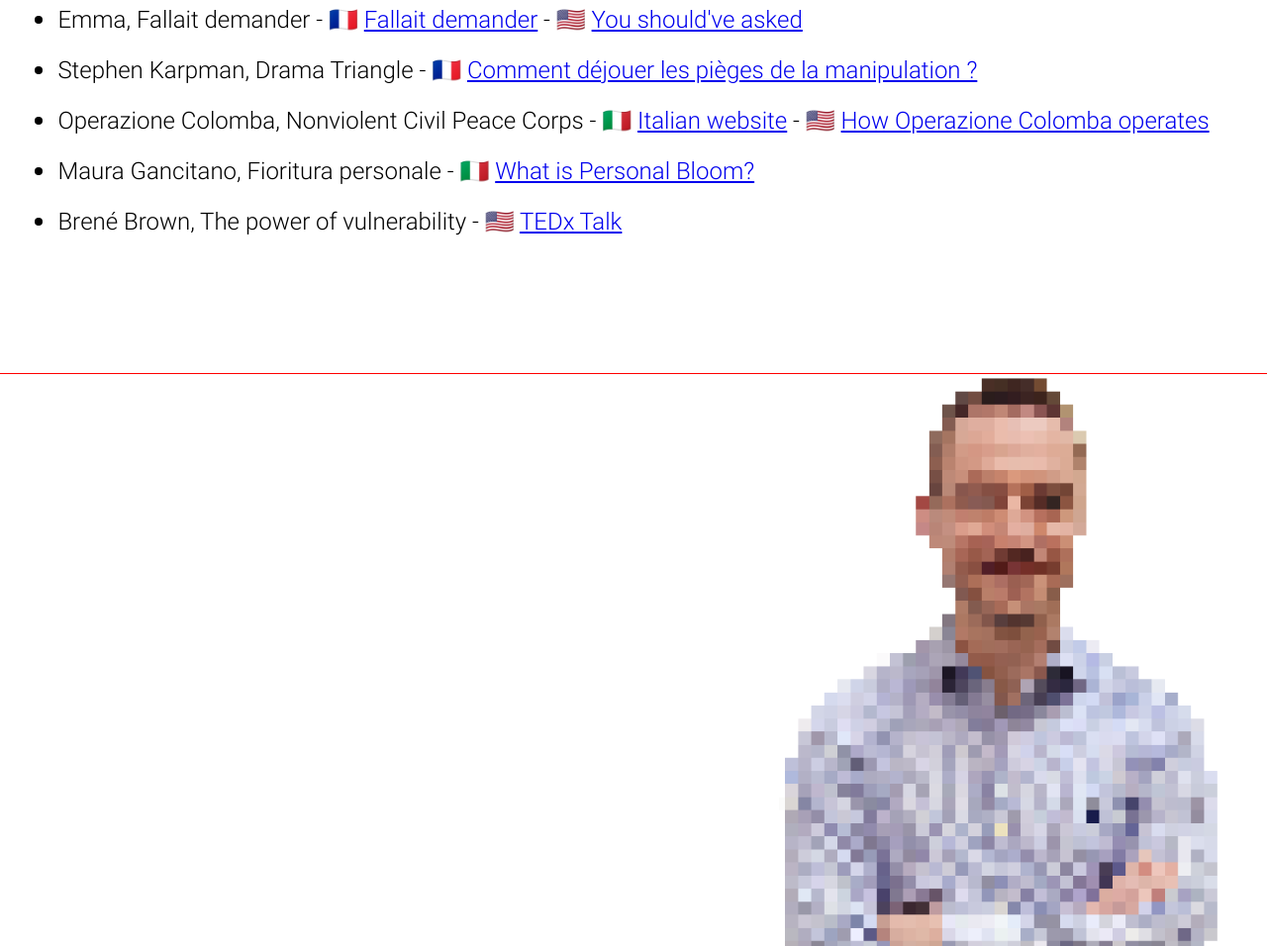
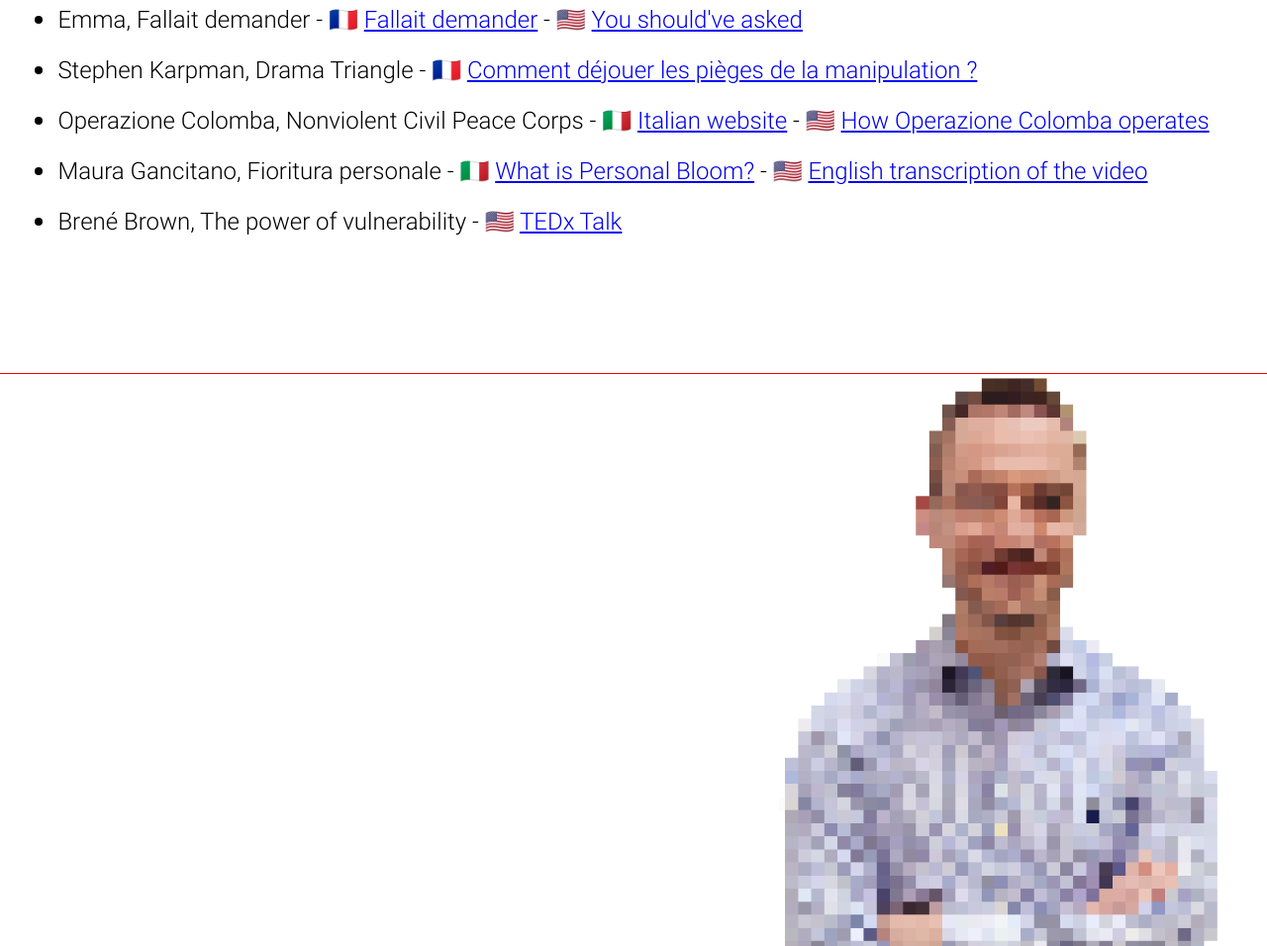
Before and after one commit to marcozampini/ironhack-morning-sunshine, a plain HTML site: page index.html in a window 1280 px wide. Shown: the part 8422-9378 px from the top of the page at 99% size. Drawn offline with Linux system fonts and the light colour scheme.

Commit message:
Add link to personal bloom transcription

```diff
--- a/index.html
+++ b/index.html
@@ -145,6 +145,12 @@
               href="https://www.youtube.com/watch?v=Q0rdLWSSTEQ"
               >What is Personal Bloom?</a
             >
+            - 🇺🇸
+            <a
+              target="_blank"
+              href="https://marcozampini.it/ironhack-morning-sunshine/personal-bloom/"
+              >English transcription of the video</a
+            >
           </li>
           <li>
             Brené Brown, The power of vulnerability - 🇺🇸
```
